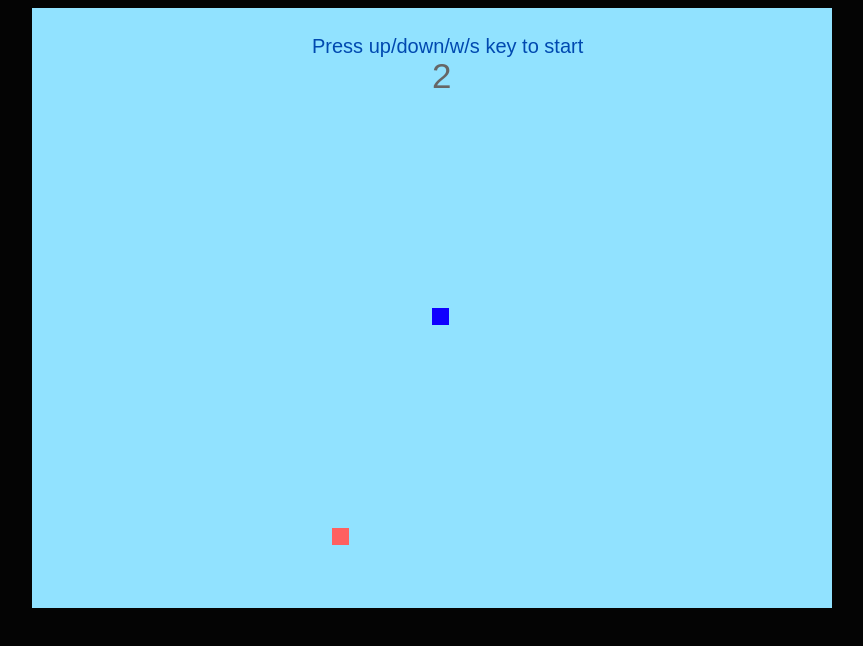
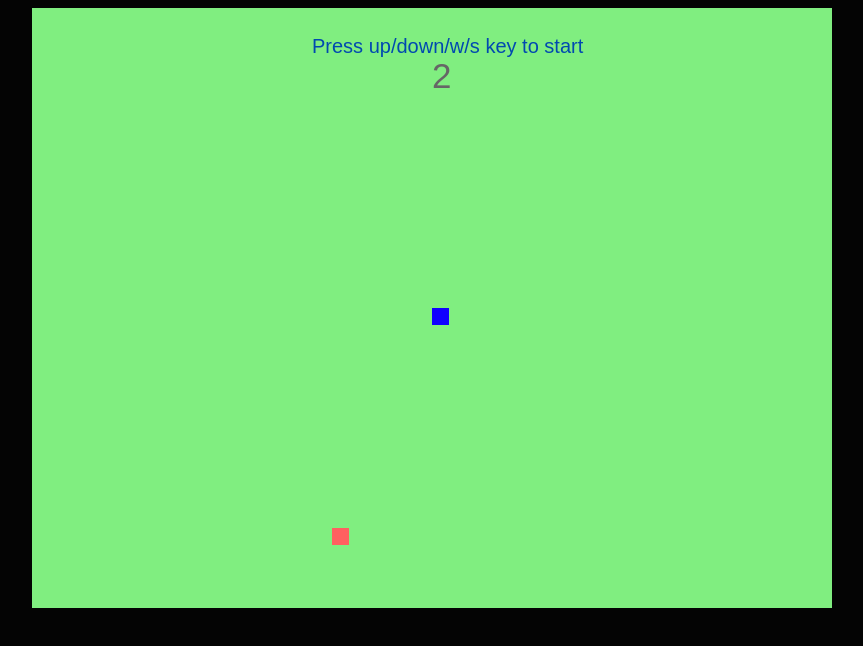
Before and after one commit to rishi-menon/Snake_JS, a plain HTML site: page index.html in a window 1280 px wide. Shown: the whole page, without its empty margins (208-1071 px from the left). Drawn offline with Linux system fonts and the light colour scheme.

Commit message:
Add files via upload

```diff
--- a/script.js
+++ b/script.js
@@ -16,7 +16,7 @@ var player_score = 2;
 //animation variables
 const animate_completion_time = 0.6; //in seconds
 const animate_final_colour = 0x444444;
-const animate_initial_colour = 0x91e2ff;
+const animate_initial_colour = 0x80ee80;
 var animate_colour_value = animate_initial_colour;
 var animate_percent = 0;
 
--- a/style.css
+++ b/style.css
@@ -3,9 +3,11 @@
 
 } */
 
+/*bg: 91e2ff */
+
 #myCanvas {
 	/* ABFFAB */
-    background: #91e2ff;
+    background: #80ee80;
     padding: 0;
     display: block;
     margin: 0 auto;
```
